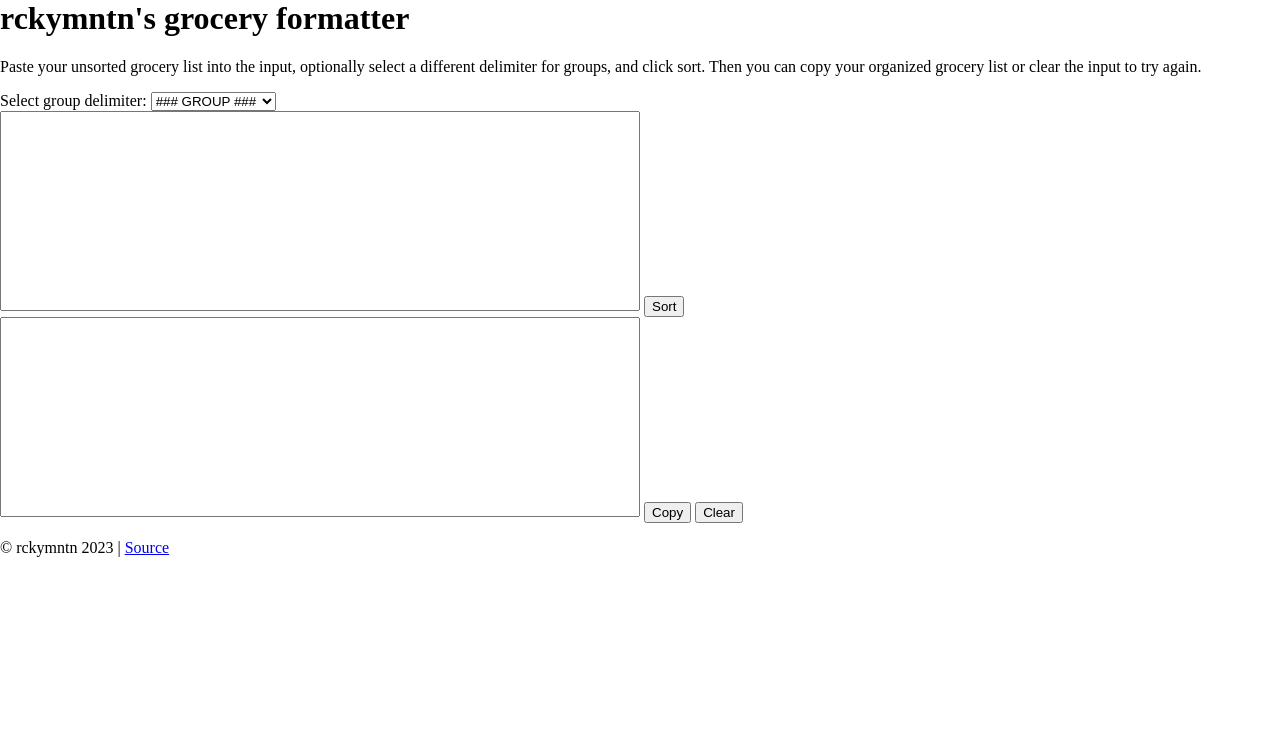
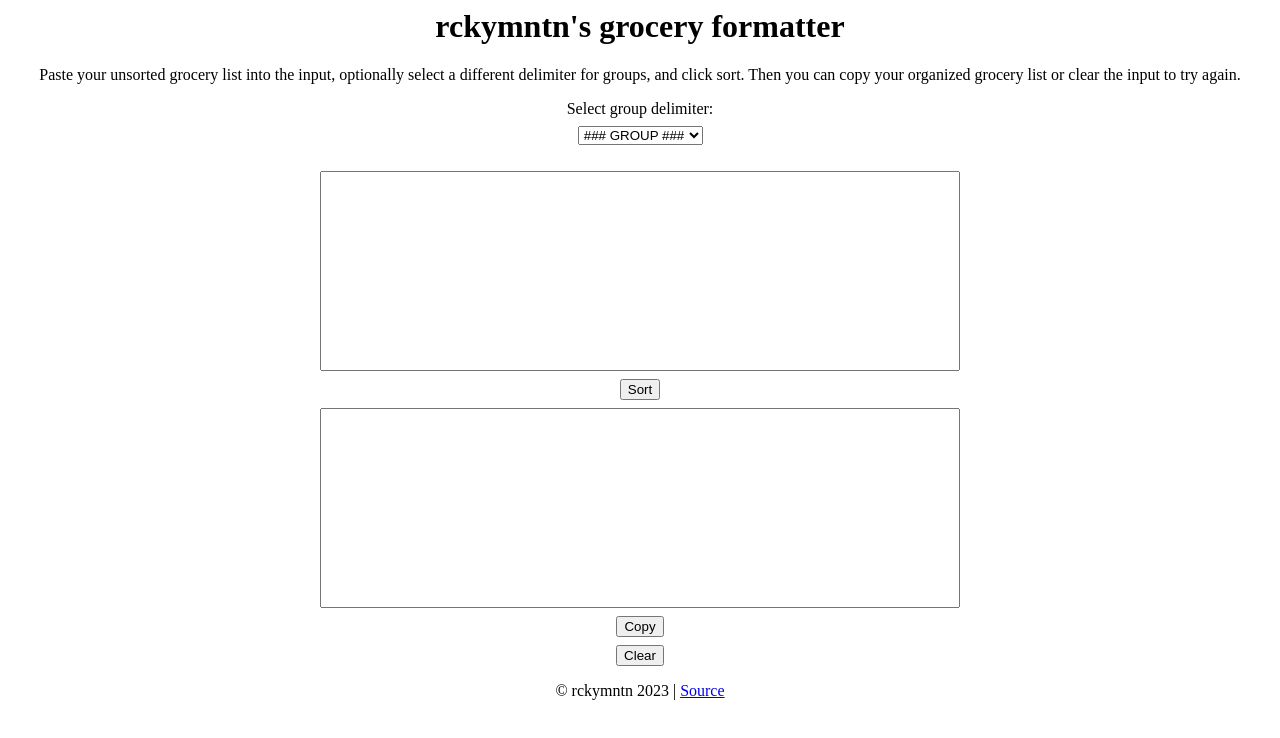
Before and after one commit to rckymntn/grocery-formatter, a website: page docs/index.html in a window 1280 px wide. Drawn offline with Linux system fonts and the light colour scheme.

Commit message:
Added some simple styling to all elements

```diff
--- a/docs/index.css
+++ b/docs/index.css
@@ -1,8 +1,18 @@
-body {
-    position: absolute;
+#header {
+    text-align: center;
+}
+
+#instructions {
+    text-align: center;
+}
+
+#delimiterSelect, #delimiterSelectLabel {
+    display: block;
     margin-left: auto;
     margin-right: auto;
-    margin-top: auto;
+    text-align: center;
+    margin-top: 1vh;
+    margin-bottom: 1vh;
 }
 
 textarea {
@@ -10,11 +20,45 @@ textarea {
 }
 
 #inputTextArea {
+    display: block;
+    margin-left: auto;
+    margin-right: auto;
     height: 25vh;
     width: 50vw;
 }
 
 #outputTextArea {
+    display: block;
+    margin-left: auto;
+    margin-right: auto;
     height: 25vh;
     width: 50vw;
 }
+
+#sortButton {
+    display: block;
+    margin-left: auto;
+    margin-right: auto;
+    margin-top: 1vh;
+    margin-bottom: 1vh;
+}
+
+#copyButton {
+    display: block;
+    margin-left: auto;
+    margin-right: auto;
+    margin-top: 1vh;
+    margin-bottom: 1vh;
+}
+
+#clearButton {
+    display: block;
+    margin-left: auto;
+    margin-right: auto;
+    margin-top: 1vh;
+    margin-bottom: 1vh;
+}
+
+#footer {
+    text-align: center;
+}
```
